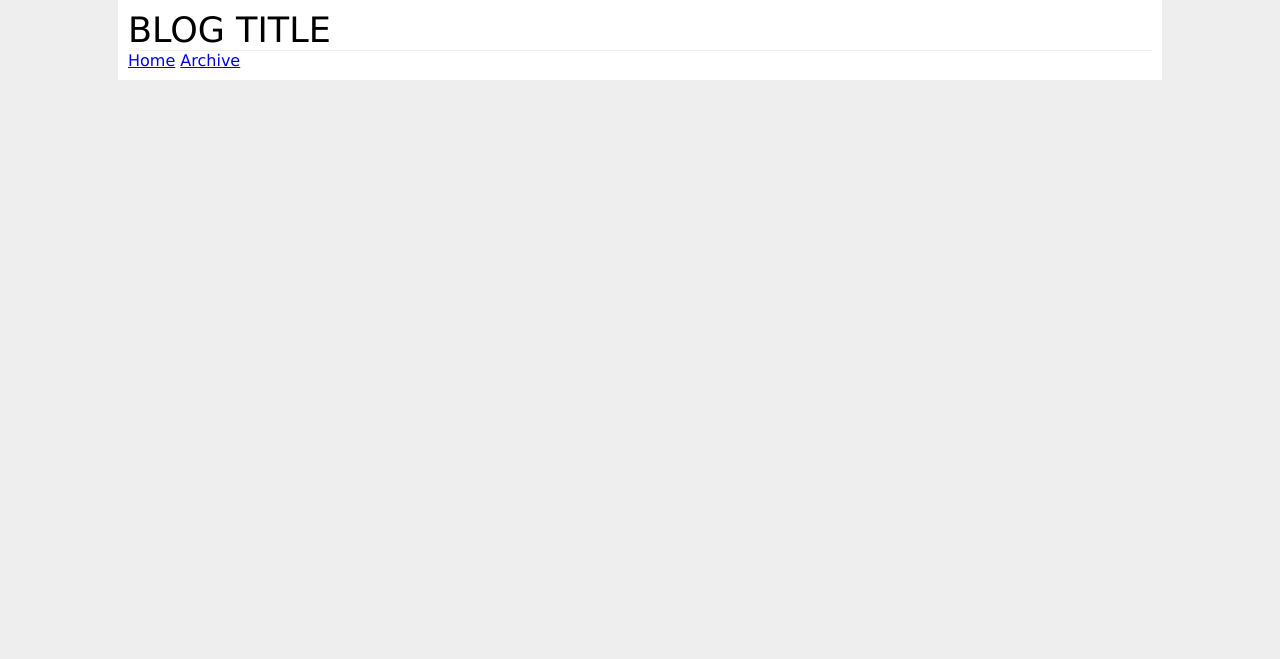
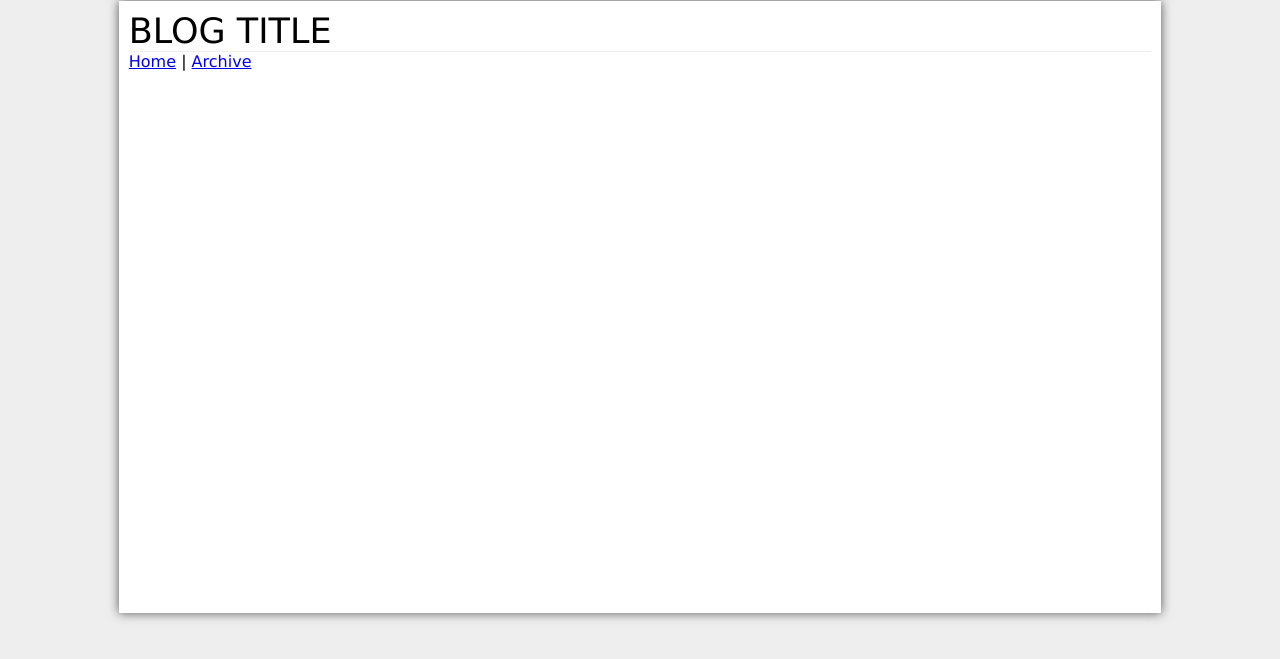
Before and after one commit to rashidshaikh/rashidshaikh.github.com, a Jekyll site: the page index.html, which Jekyll copies as it is, in a window 1280 px wide. Shown: the top 659 px of the page. Built offline with Jekyll 4.4.1, drawn with Linux system fonts in a browser that asks for light colours.

Commit message:
Added box shadow to main div.

```diff
--- a/assets/styles/desktop.css
+++ b/assets/styles/desktop.css
@@ -1,11 +1,13 @@
 body{
 	background-color: #EEE;
 	font-family: verdana;
-	margin: 0;
+	margin: 1px;
 }
 
 #mainWrapper{
-	//border: 1px solid red;
+	//border: 1px solid #D8D8D8;
+	//border-radius: 10px;
+	box-shadow: 0 0 10px rgba(0, 0, 0, 0.65);
 	background-color: #FFF;
     margin: auto;
     width: 80%;
--- a/index.html
+++ b/index.html
@@ -13,8 +13,11 @@
 	<div id="mainWrapper">
 		<header>BLOG TITLE</header>
 		<nav>
-			<a href="#">Home</a> <a href="#">Archive</a>
+			<a href="#">Home</a> | <a href="#">Archive</a>
 		</nav>
+		<br>
+		<br><br><br><br><br><br><br><br><br><br><br><br><br><br><br><br><br><br><br><br><br><br><br><br><br><br><br>
+		<section></section>
 	</div>
 </body>
 </html>
```
Also changed, not shown: 3 other files.
